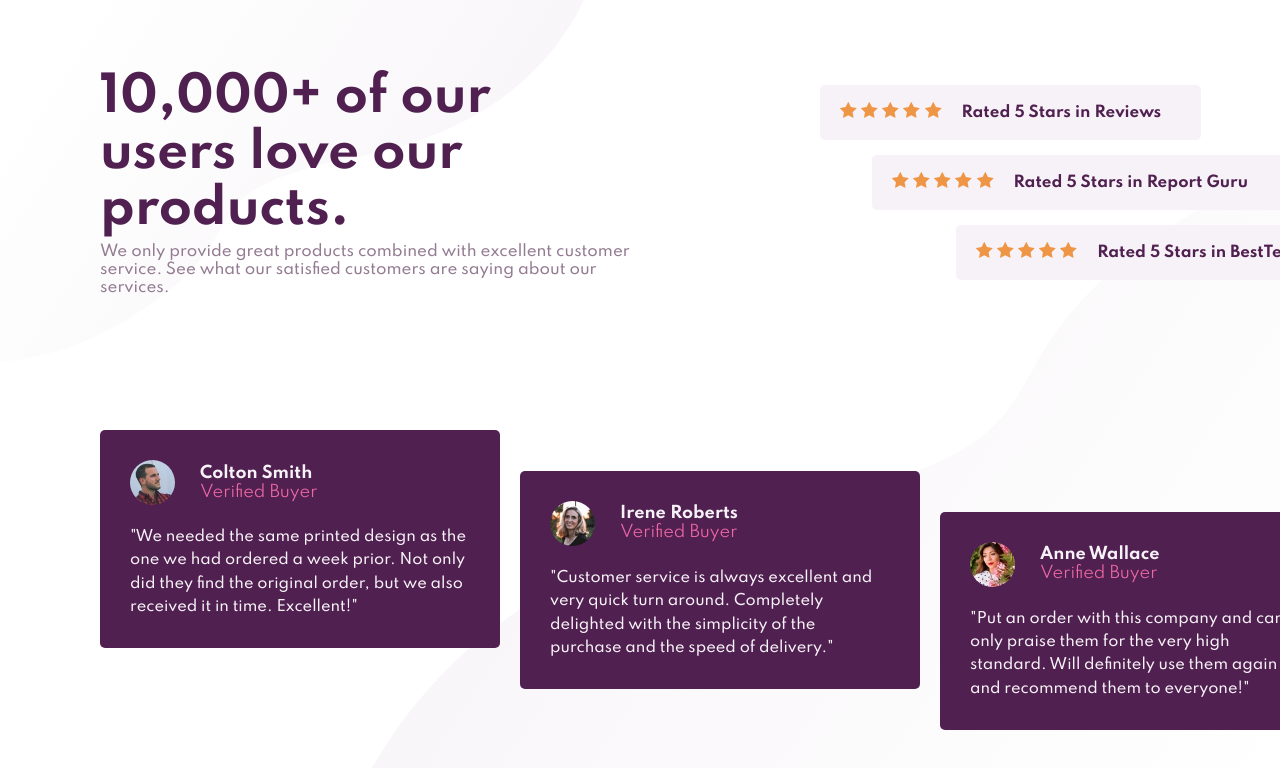
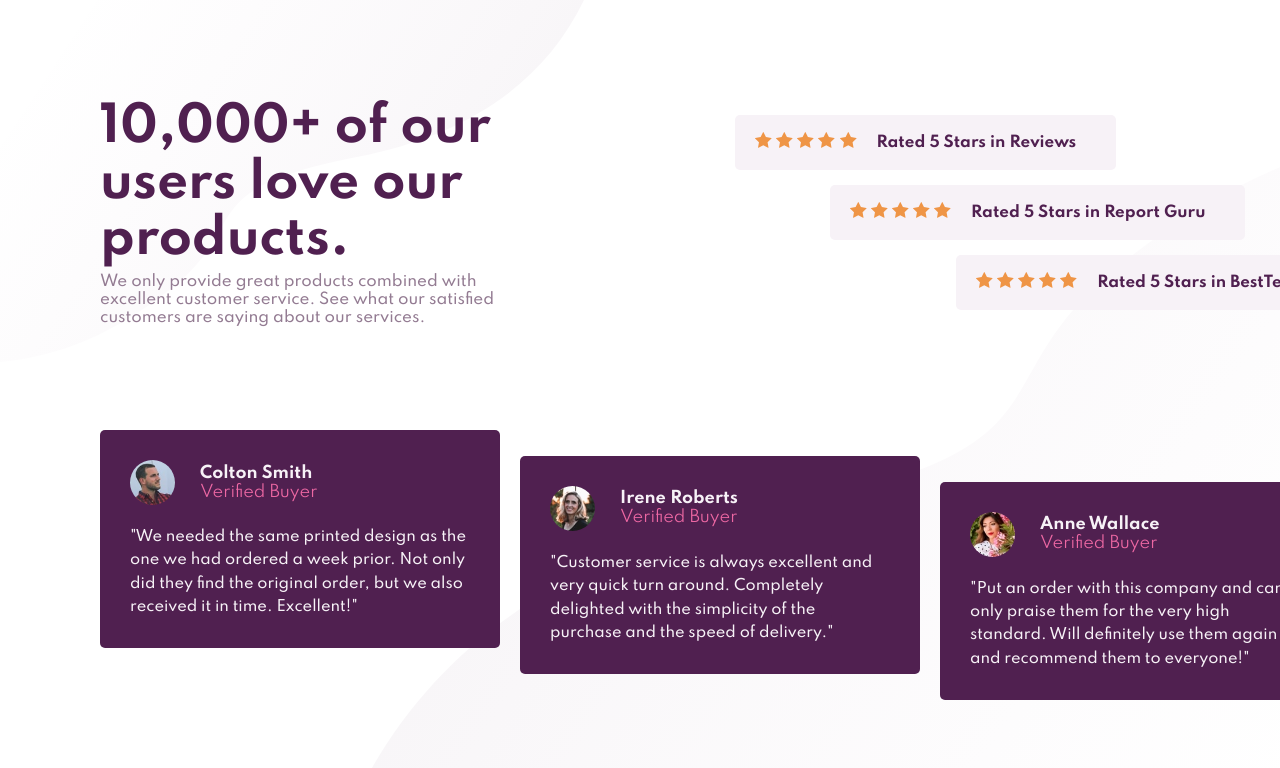
Before and after one commit to iamKiNG-Fr/social-proof-section-master, a plain HTML site: page index.html in a window 1280 px wide. Shown: the top 768 px of the page. Drawn offline with Linux system fonts and the light colour scheme.

Commit message:
second commit, just made some adjustments for the desktop view

```diff
--- a/css/style.css
+++ b/css/style.css
@@ -32,7 +32,7 @@ p{
 }
 
 .container{
-    padding: 70px 100px;
+    padding: 100px 100px;
     display: flex;
     flex-direction: column;
     height: 100%;
@@ -47,8 +47,8 @@ p{
 }
 
 .maintxt{
-    flex: 1;
-    padding-right: 170px;
+    width: 50%;
+    padding-right: 200px;
     justify-self: flex-start;
 }
 
@@ -65,7 +65,7 @@ p{
 }
 
 .rating{
-    flex:1;
+    width: 50%;
     padding: 0;
     display: flex;
     flex-direction: column;
```
